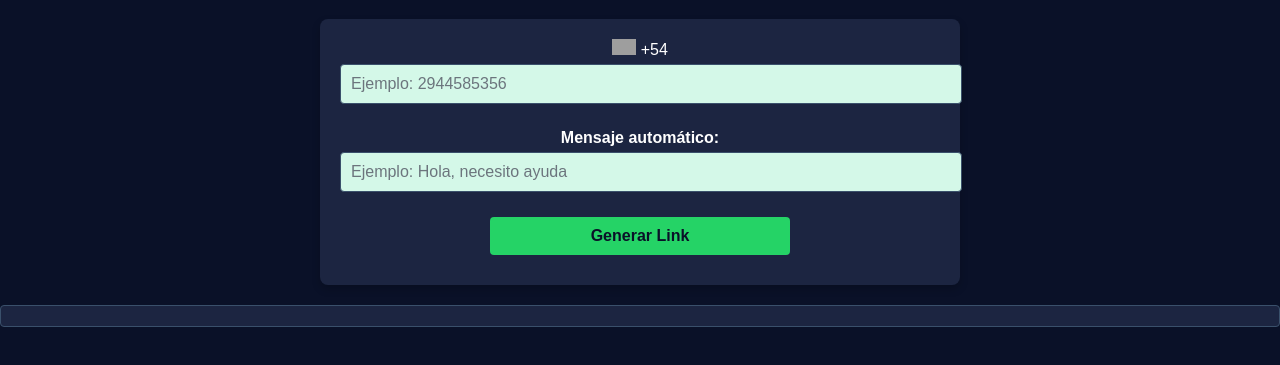
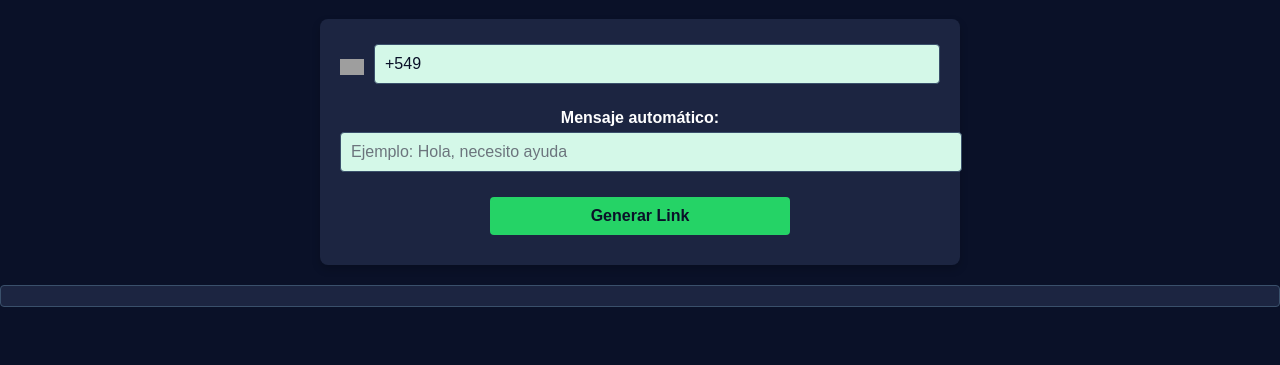
Before and after one commit to renzitoo04/multiagente, a plain HTML site: page index.html in a window 1280 px wide. Shown: the part 343-708 px from the top of the page. Drawn offline with Linux system fonts and the light colour scheme; grey boxes are pictures that could not be loaded.

Commit message:
Corrijo ruta y config de Vercel

```diff
--- a/index.html
+++ b/index.html
@@ -184,11 +184,11 @@
   <div id="probar-multilink-container">
     <h1>Probar MultiLink</h1>
     <form id="form-multilink">
-      <div id="numero-prueba-container">
-        <span class="prefijo">
-          <img src="https://flagcdn.com/w40/ar.png" alt="Argentina" class="bandera"> +54
+      <div id="numero-prueba-container" class="numero-container">
+        <span class="bandera-container">
+          <img src="https://flagcdn.com/w40/ar.png" alt="Argentina" class="bandera">
         </span>
-        <input type="text" id="numero-prueba" class="numero" placeholder="Ejemplo: 2944585356">
+        <input type="text" id="numero-prueba" class="numero" value="+549" placeholder="Ejemplo: 2944585356">
       </div>
       <label for="mensaje-prueba">Mensaje automático:</label>
       <input type="text" id="mensaje-prueba" placeholder="Ejemplo: Hola, necesito ayuda">
```
